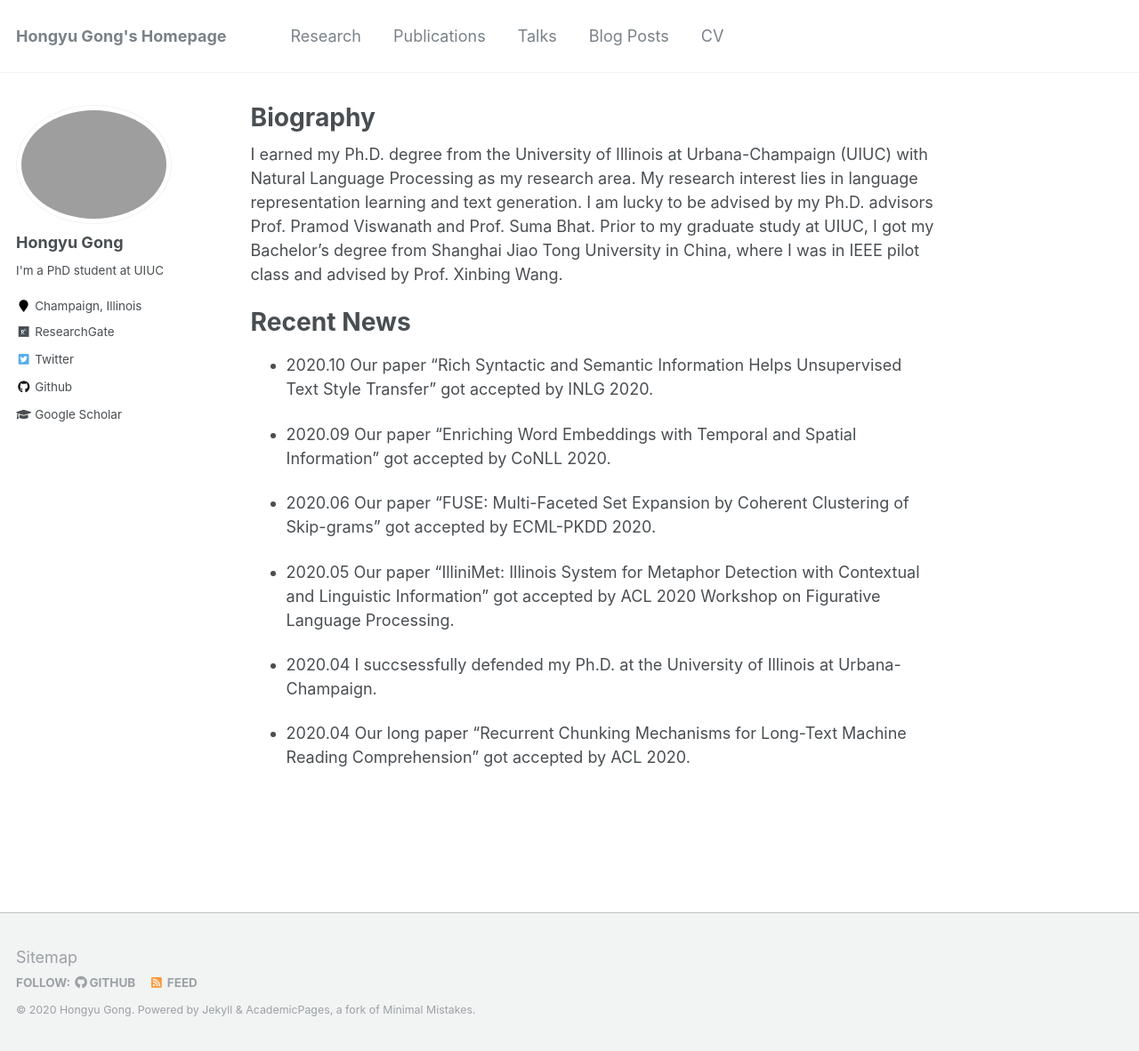
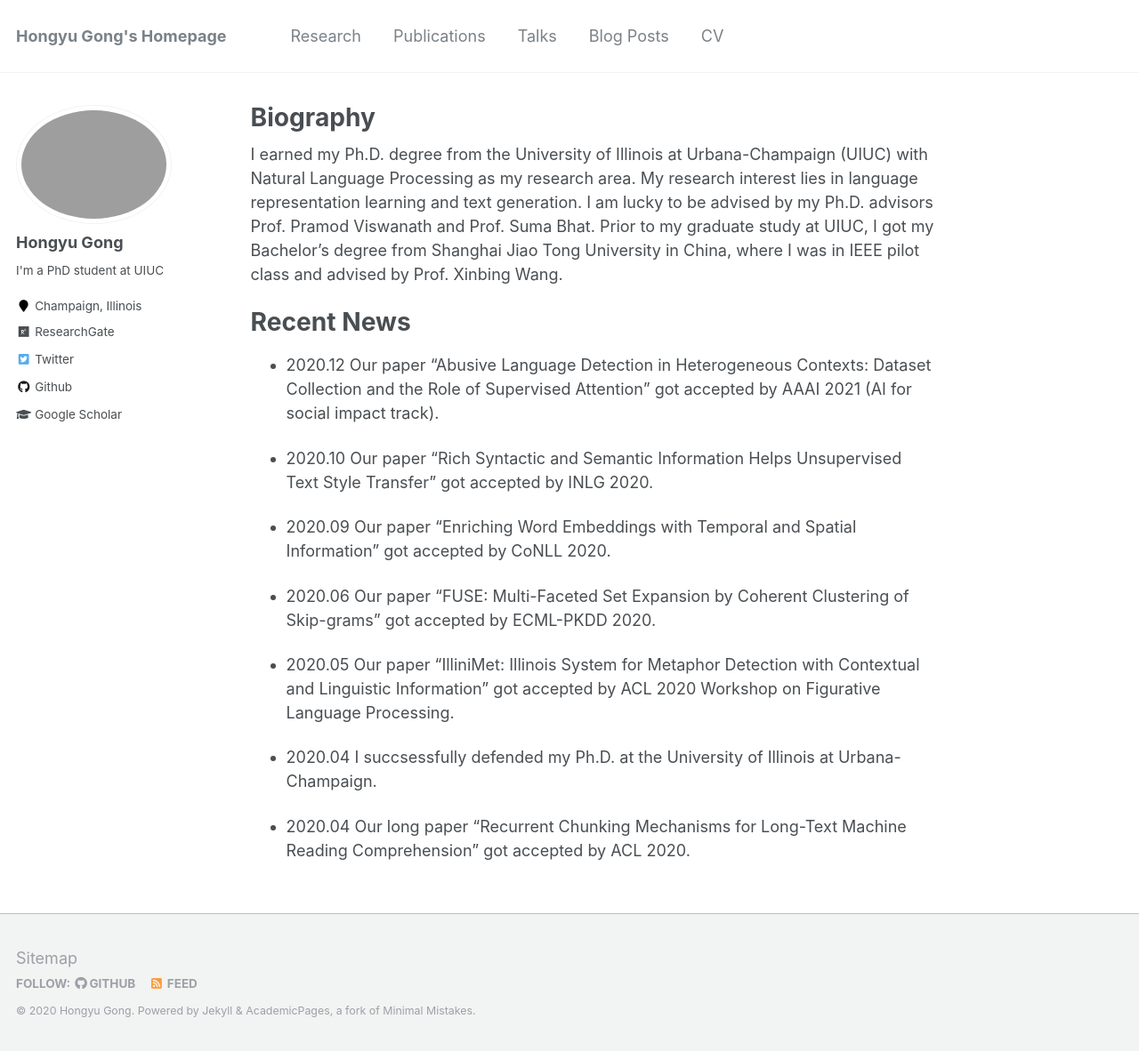
Before and after one commit to HongyuGong/HongyuGong.github.io, a Jekyll site: the page built from _pages/about.md, in a window 1280 px wide and 1182 px high. Shown: the whole window at 89% size. Built offline with Jekyll 4.4.1, drawn with Linux system fonts in a browser that asks for light colours.

Commit message:
Update about.md

```diff
--- a/_pages/about.md
+++ b/_pages/about.md
@@ -14,6 +14,8 @@ I earned my Ph.D. degree from the University of Illinois at Urbana-Champaign (UI
 Recent News
 ======
 
+* 2020.12 Our paper "Abusive Language Detection in Heterogeneous Contexts: Dataset Collection and the Role of Supervised Attention" got accepted by AAAI 2021 (AI for social impact track).
+
 * 2020.10 Our paper "Rich Syntactic and Semantic Information Helps Unsupervised Text Style Transfer" got accepted by INLG 2020.
 
 * 2020.09 Our paper "Enriching Word Embeddings with Temporal and Spatial Information" got accepted by CoNLL 2020.
```
